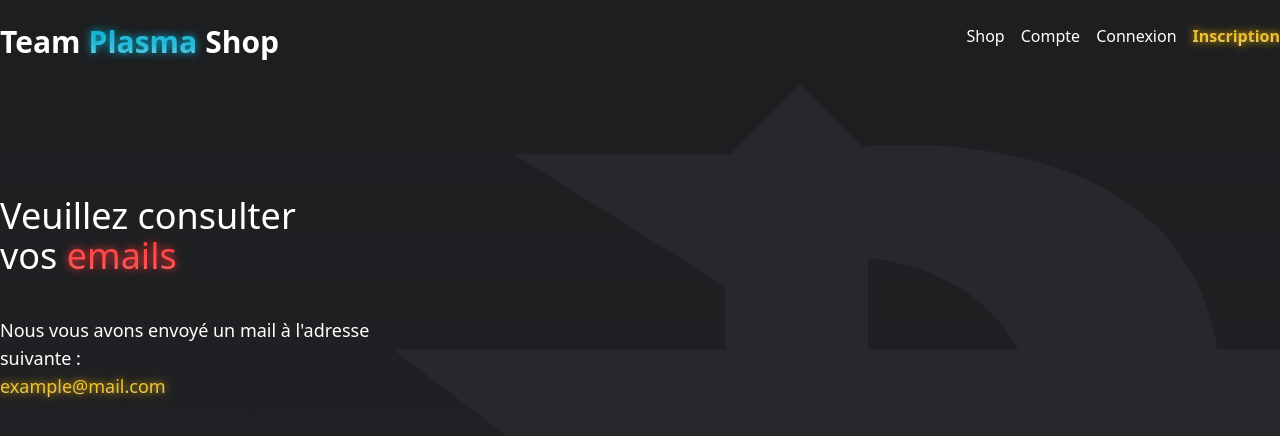
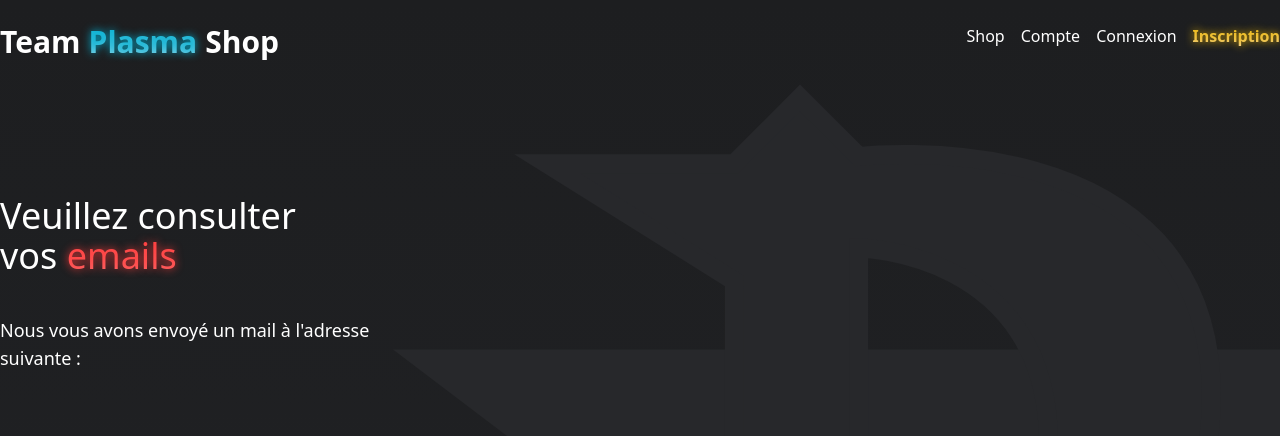
Before and after one commit to Team-Plasma-Shop/team-plasma-shop-client, a React (Create React App) app: page /email-verification in a window 1280 px wide. Shown: the top 436 px of the page. Built offline with nearby package versions, Linux system fonts and the light colour scheme.

Commit message:
✨ dynamic email

```diff
--- a/src/pages/verificationPage.tsx
+++ b/src/pages/verificationPage.tsx
@@ -1,4 +1,4 @@
-import { useEffect } from "react";
+import { useEffect, useState } from "react";
 import { PlasmaLogo } from "../assets/PlasmaLogo";
 import { veriefiedUser } from "../services/verifiedUser";
 import { getCurrentUserInfo } from "../utils/getCurrentUserInfo";
@@ -7,12 +7,20 @@ import { useNavigate } from "react-router-dom";
 function VerificationPage() {
   const token = localStorage.getItem("email-token");
   const tokenFromUrl = window.location.href.split("/email-verification/")[1];
+  const [emailDynamic, setEmailDynamic] = useState("")
   const navigate = useNavigate()
 
   useEffect(() => {
     checkToken();
+    getUserMail();
   }, []);
 
+  async function getUserMail(){
+    const currentUser = await getCurrentUserInfo()
+    if (currentUser) {
+      setEmailDynamic(currentUser.email)
+    }
+  }
   async function checkToken() {
     if (localStorage.getItem("email-token") && tokenFromUrl) {
       console.log(tokenFromUrl, token);
@@ -44,7 +52,7 @@ function VerificationPage() {
         <span className="item-center text-lg">Nous vous avons envoyé un mail à l'adresse suivante :</span>
 
         {/* TODO: email dynamix !!!!! */}
-        <span className="secondary-glow-text text-lg">example@mail.com</span>
+        <span className="secondary-glow-text text-lg">{emailDynamic}</span>
 
       </div>
 
```
